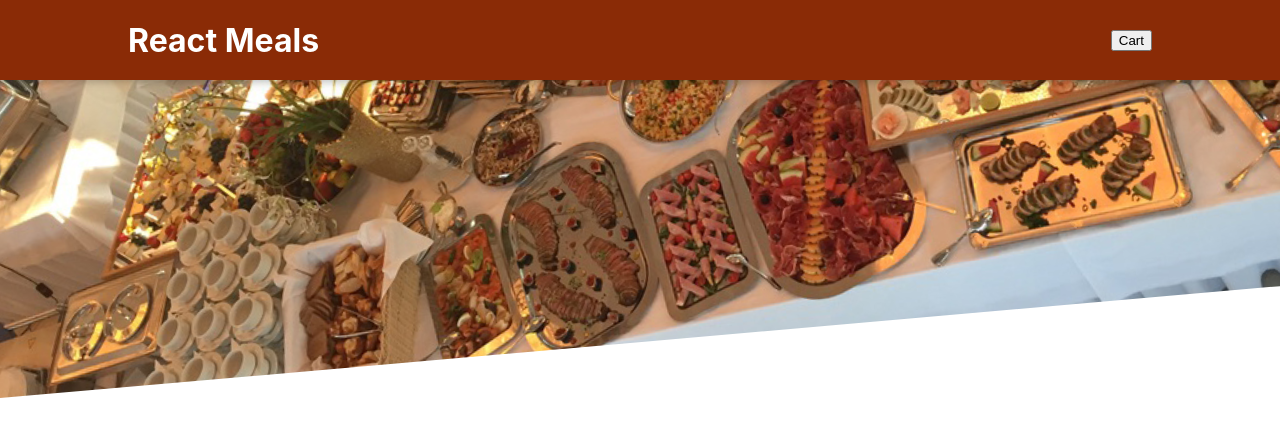
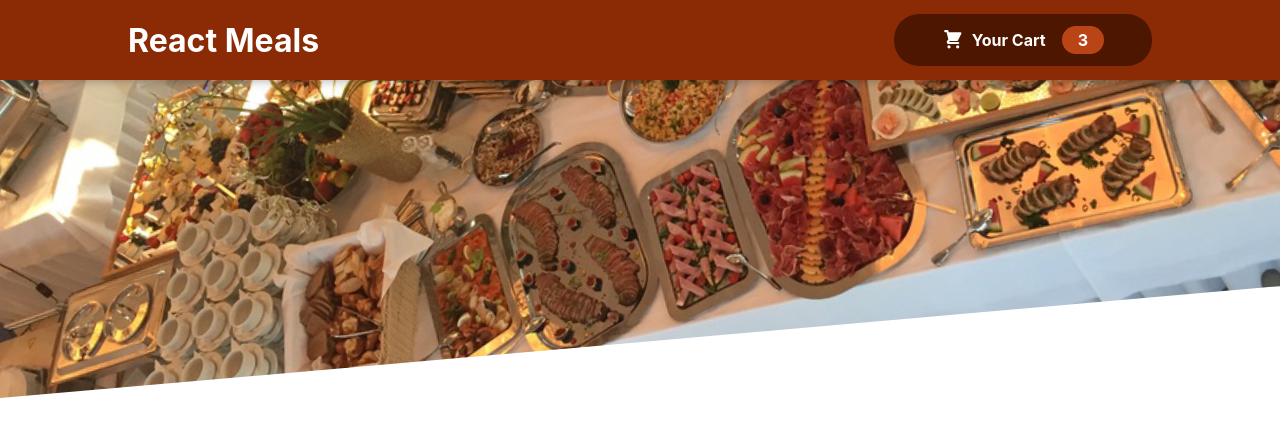
Before and after one commit to PythonDjangoJavascript/food_order, a React (Create React App) app: page / in a window 1280 px wide. Shown: the top 436 px of the page. Built offline with nearby package versions, Linux system fonts and the light colour scheme.

Commit message:
cart button added

```diff
--- /dev/null
+++ b/src/components/Cart/CartIcon.jsx
@@ -0,0 +1,13 @@
+function CartIcon() {
+    return (
+        <svg
+            xmlns='http://www.w3.org/2000/svg'
+            viewBox='0 0 20 20'
+            fill='currentColor'
+        >
+            <path d='M3 1a1 1 0 000 2h1.22l.305 1.222a.997.997 0 00.01.042l1.358 5.43-.893.892C3.74 11.846 4.632 14 6.414 14H15a1 1 0 000-2H6.414l1-1H14a1 1 0 00.894-.553l3-6A1 1 0 0017 3H6.28l-.31-1.243A1 1 0 005 1H3zM16 16.5a1.5 1.5 0 11-3 0 1.5 1.5 0 013 0zM6.5 18a1.5 1.5 0 100-3 1.5 1.5 0 000 3z' />
+        </svg>
+    );
+};
+
+export default CartIcon;
--- a/src/components/Layout/Header.jsx
+++ b/src/components/Layout/Header.jsx
@@ -2,13 +2,14 @@
 
 import mealsImg from '../../assets/meals.jpg';
 import classes from './Header.module.css';
+import HeaderCartButton from './HeaderCartButton'
 
 function Header(props) {
     return (
         <React.Fragment>
             <header className={classes.header}>
                 <h1>React Meals</h1>
-                <button>Cart</button>
+                <HeaderCartButton />
             </header>
             <div className={classes['main-image']}>
                 <img src={mealsImg} alt="Table decorated with food!" />
--- /dev/null
+++ b/src/components/Layout/HeaderCartButton.jsx
@@ -0,0 +1,17 @@
+import classes from './HeaderCartButton.module.css'
+import CartIcon from '../Cart/CartIcon'
+
+
+function HeaderCartButton() {
+    return (
+        <button className={classes.button}>
+            <span className={classes.icon}>
+                <CartIcon />
+            </span>
+            <span>Your Cart</span>
+            <span className={classes.badge}>3</span>
+        </button>
+    )
+}
+
+export default HeaderCartButton;
--- /dev/null
+++ b/src/components/Layout/HeaderCartButton.module.css
@@ -0,0 +1,59 @@
+.button {
+  cursor: pointer;
+  font: inherit;
+  border: none;
+  background-color: #4d1601;
+  color: white;
+  padding: 0.75rem 3rem;
+  display: flex;
+  justify-content: space-around;
+  align-items: center;
+  border-radius: 25px;
+  font-weight: bold;
+}
+
+.button:hover,
+.button:active {
+  background-color: #2c0d00;
+}
+
+.icon {
+  width: 1.35rem;
+  height: 1.35rem;
+  margin-right: 0.5rem;
+}
+
+.badge {
+  background-color: #b94517;
+  padding: 0.25rem 1rem;
+  border-radius: 25px;
+  margin-left: 1rem;
+  font-weight: bold;
+}
+
+.button:hover .badge,
+.button:active .badge {
+  background-color: #92320c;
+}
+
+.bump {
+  animation: bump 300ms ease-out;
+}
+
+@keyframes bump {
+  0% {
+    transform: scale(1);
+  }
+  10% {
+    transform: scale(0.9);
+  }
+  30% {
+    transform: scale(1.1);
+  }
+  50% {
+    transform: scale(1.15);
+  }
+  100% {
+    transform: scale(1);
+  }
+}
```
